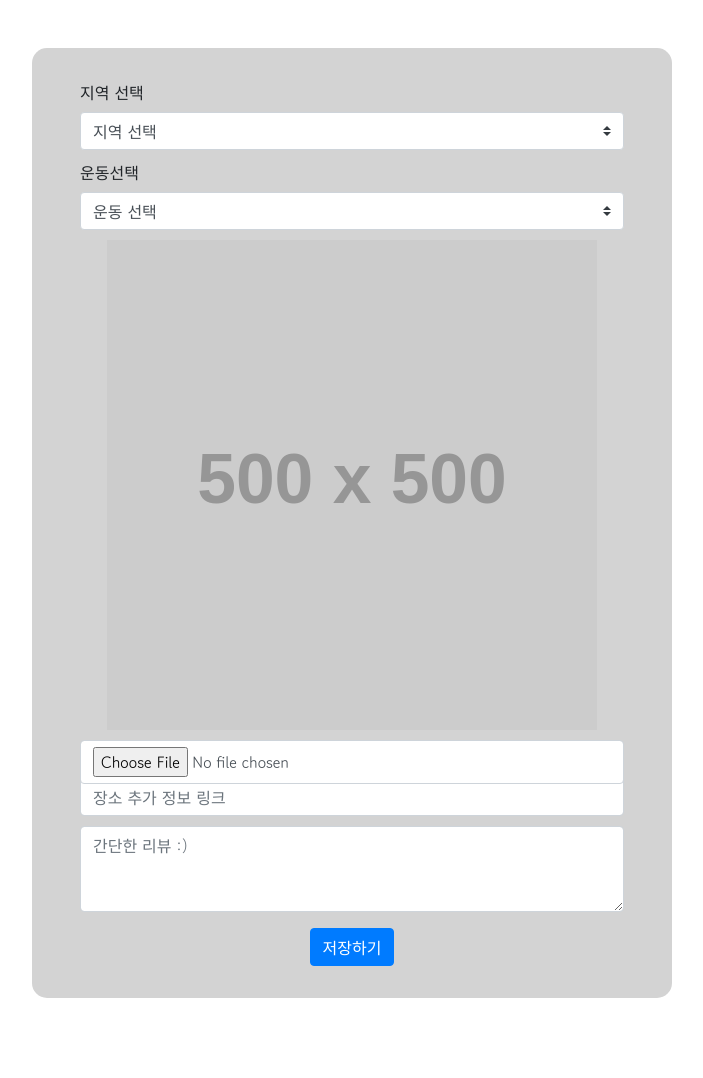
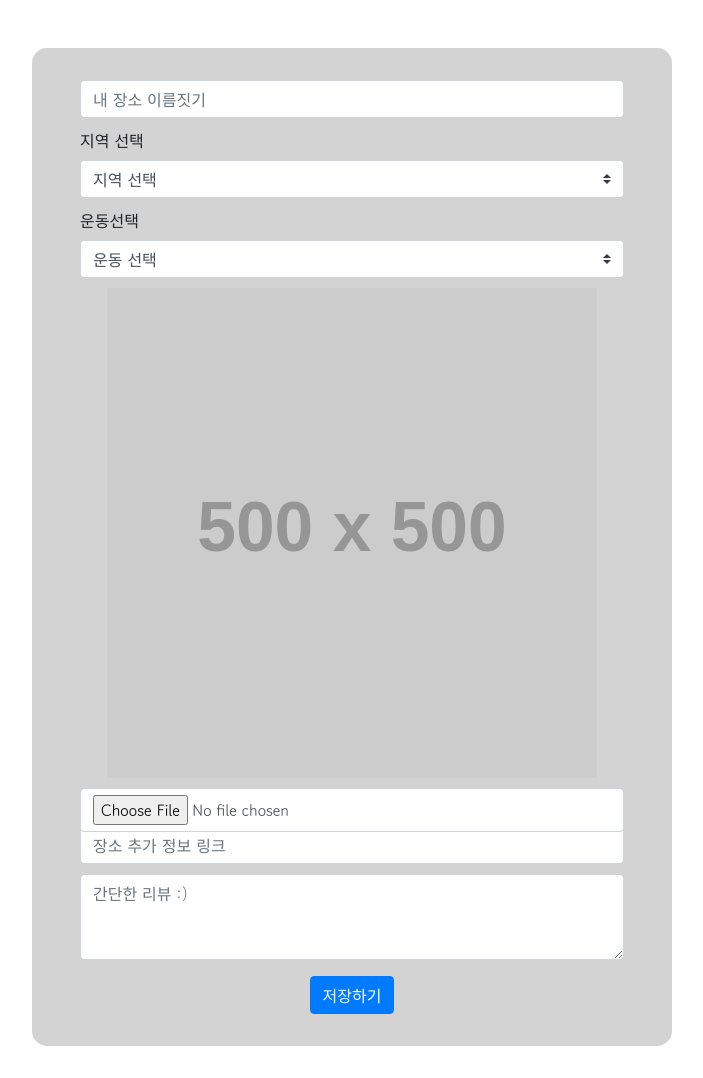
Before and after one commit to hojncode/hanghae99_8_e_10_1, a Flask app: template templates/writing.html in a window 1280 px wide. Shown: the part 106-1184 px from the top of the page, without its empty margins (288-991 px from the left). Before the commit the page ends 1104 px from the top, so only its background shows below. Run offline with Flask 2, Linux system fonts and the light colour scheme; the template is opened without the code that fills it, so the values that code supplies are empty; grey boxes labelled with a size stand in for pictures from a placeholder-image service; some libraries are stand-ins or nearby versions.

Commit message:
커밋1 input box 추가

```diff
--- a/templates/writing.html
+++ b/templates/writing.html
@@ -76,6 +76,8 @@
 </header>
 <div class="posting-box">
 
+   <input type="email" class="form-control" id="makename" placeholder="내 장소 이름짓기">
+
     <label class="mr-sm-2">지역 선택</label>
     <select class="custom-select mr-sm-2" id="location">
         <option value="">지역 선택</option>
```
